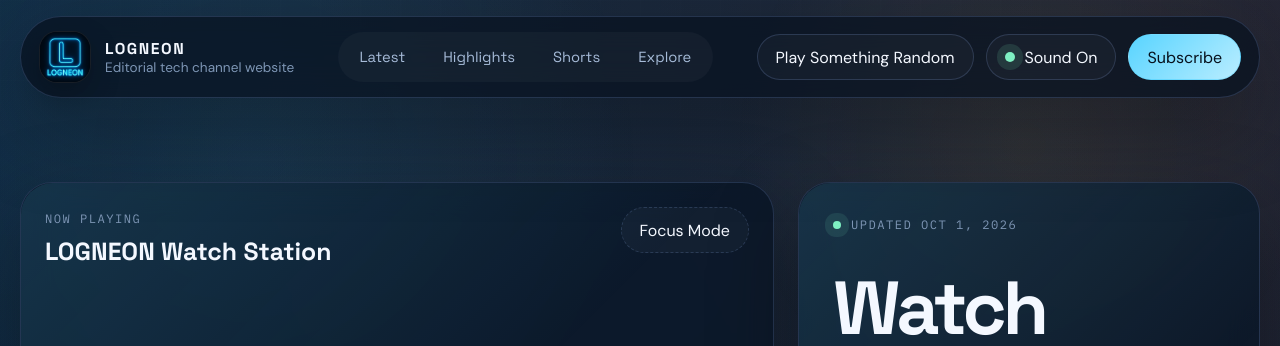
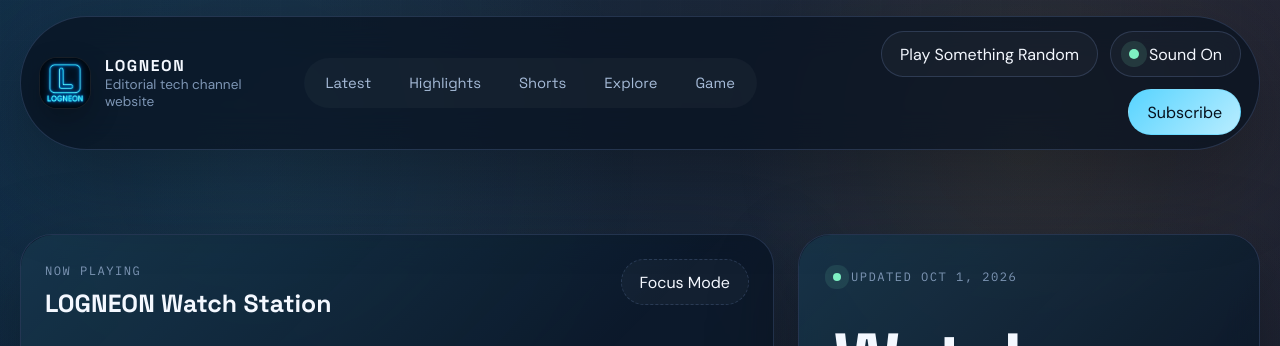
Before and after one commit to logneon/logneon, a website: page index.html in a window 1280 px wide. Shown: the top 346 px of the page. Drawn offline with Linux system fonts and the light colour scheme.

Commit message:
Update index.html

```diff
--- a/index.html
+++ b/index.html
@@ -177,6 +177,7 @@
                 <a href="#highlights" data-sound="hover">Highlights</a>
                 <a href="#shorts" data-sound="hover">Shorts</a>
                 <a href="#explore" data-sound="hover">Explore</a>
+                <a href="/game" data-sound="hover">Game</a>
             </nav>
 
             <div class="header-actions">
```
